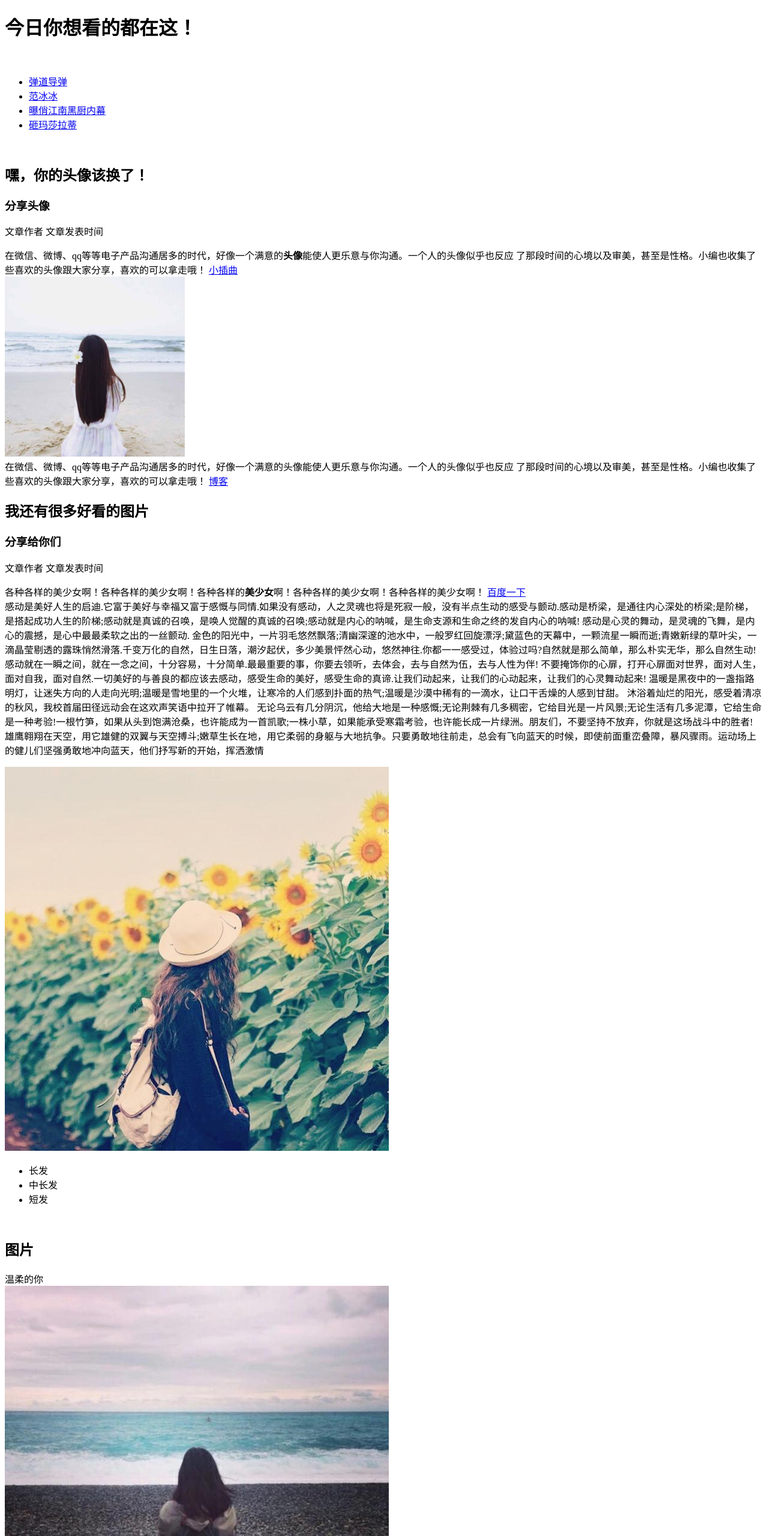
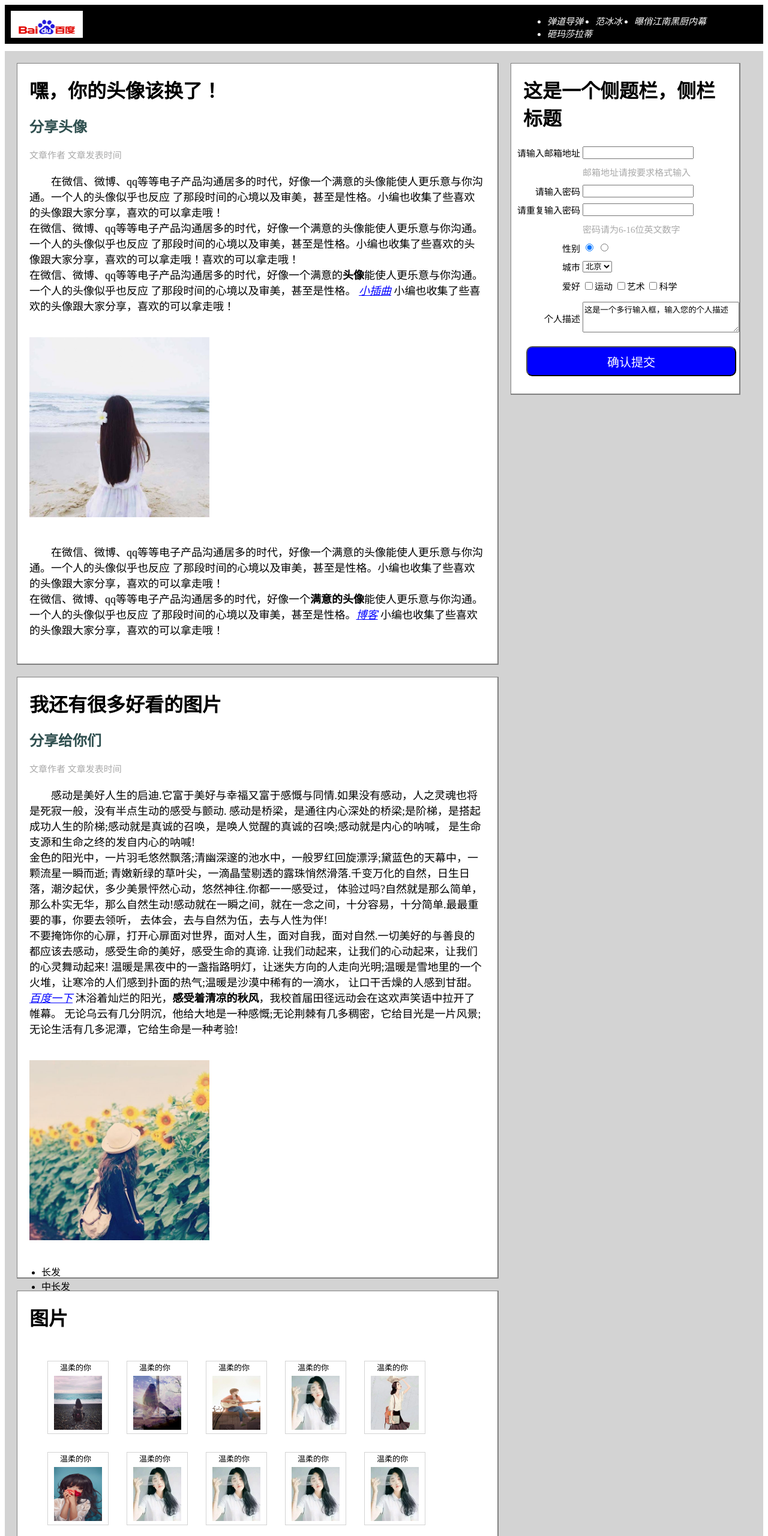
Before and after one commit to liuqingqingqing/webpage, a plain HTML site: page index.html in a window 1280 px wide. Shown: the top 2560 px of the page at 60% size. Drawn offline with Linux system fonts and the light colour scheme.

Commit message:
增加css

```diff
--- /dev/null
+++ b/demo.css
@@ -0,0 +1,205 @@
+.s1{
+    background-color: black;
+    height: 65px;
+    margin: 0px;
+    padding: 0px;
+
+}
+.s1 img{
+    width:120px;
+    height:45px;
+    margin-top:10px;
+    margin-left: 10px;
+}
+.s12{
+    float:right;
+}
+.faceul{
+    width:380px;
+    height: 45px;
+}
+.faceul li{
+    float: left;
+    margin-left: 20px;
+    color: white;
+}
+.faceul li a{
+    color: white;
+    font-size: 15px;
+    text-decoration: none;
+    font-style: italic;
+}
+.main{
+    background-color: lightgray;
+    width: 100%;
+    height: 100%;
+    float: left;
+    margin: 0px;
+    padding: 0px;
+}
+.s2{
+    border-left:1px solid gray;
+    border-top:1px solid gray;
+    border-right: 2px solid gray;
+    border-bottom: 2px solid gray;
+    background-color: white;
+    width:800px;
+    height:1000px;
+    float:left;
+    margin-left: 20px ;
+    margin-top: 20px;
+
+}
+.s3{
+    border:1px solid red;
+    width:380px;
+    height:550px;
+    float:left;
+    border-left:1px solid gray;
+    border-top:1px solid gray;
+    border-right: 2px solid gray;
+    border-bottom: 2px solid gray;
+    background-color: white;
+    margin-left: 20px ;
+    margin-top: 20px;
+}
+.s3 table{
+    width: 400px;
+    height: 400px;
+    cellpadding:10px;
+    font-family: "Adobe 黑体 Std R";
+    font-size: 15px;
+}
+.s3 span{
+    margin: 0px;
+}
+.s4{
+    border:1px solid red;
+    width:800px;
+    height:1000px;
+    float:left;
+    border-left:1px solid gray;
+    border-top:1px solid gray;
+    border-right: 2px solid gray;
+    border-bottom: 2px solid gray;
+    background-color: white;
+    margin-left: 20px ;
+    margin-top: 20px;
+}
+img{
+    width:300px;
+    height: 300px;
+    margin: 20px 20px;
+}
+.s5{
+    width:800px;
+    height:500px;
+    float:left;
+    border-left:1px solid gray;
+    border-top:1px solid gray;
+    border-right: 2px solid gray;
+    border-bottom: 2px solid gray;
+    background-color: white;
+    margin-left: 20px ;
+    margin-top: 20px;
+}
+.faceul3{
+    width:700px;
+    height:350px;
+    margin-left: 20px;
+    padding: 0px;
+}
+.faceul3 li{
+    float: left;
+    border:1px solid lightgray;
+    list-style-type: none;
+    width:100px;
+    height: 120px;
+    margin-left: 30px;
+    margin-top:30px;
+
+}
+.faceul3 li img{
+    width: 80px;
+    height: 90px;
+    margin-left: 10px;
+    margin-top: 5px;
+}
+.faceul3 li span{
+    font-size: 13px;
+    color: black;
+    margin-left: 20px;
+    margin-top: 5px;
+
+}
+.s6{
+    border:1px solid red;
+    width:800px;
+    height:500px;
+    float:left;
+    border-left:1px solid gray;
+    border-top:1px solid gray;
+    border-right: 2px solid gray;
+    border-bottom: 2px solid gray;
+    background-color: white;
+    margin-left: 20px ;
+    margin-top: 20px;
+}
+.faceol{
+    font-weight: bold;
+    margin-top:20px;
+    margin-left: 50px;
+}
+.s61{
+    width:750px;
+    height:300px;
+    margin:auto;
+}
+.s61 table{
+    width:750px;
+    height:200px;
+    margin:auto;
+}
+.s61 table th{
+    background-color:black;
+    color: white;
+}
+.s61 table tr{
+    font-weight: bold;
+    font-size: 15px;
+}
+.s7{
+    background-color: black;
+    width: 100%;
+    height: 80px;
+    float:left;
+    margin-top: 20px;
+}
+.s7 span{
+    margin-left: 50%;
+    position: absolute;
+    color: white;
+}
+
+p{
+    text-indent: 2em;
+    font-family: 新宋体;
+    font-size: 18px;
+    margin: 20px 20px;
+}
+span{
+    font-size: 15px;
+    color: darkgrey;
+    margin: 20px 20px;
+}
+h1{
+    margin: 20px 20px;
+}
+h2{
+    color: darkslategrey;
+    margin: 20px 20px;
+}
+a{
+    font-style: italic;
+    color: blue;
+}
--- a/index.html
+++ b/index.html
@@ -3,11 +3,13 @@
 <head>
     <meta charset="UTF-8">
     <title>今日头条：你最关注的事</title>
+    <link href="demo.css" type="text/css" rel="stylesheet">
 </head>
 <body>
-<h1>今日你想看的都在这！</h1>
-<br>
-<ul>
+<div class="s1">
+    <img src="image/baidu.png">
+    <div class="s12">
+        <ul class="faceul">
             <li>
                 <a href="http://www.toutiao.com/search/?keyword=%E5%BC%B9%E9%81%93%E5%AF%BC%E5%BC%B9">弹道导弹</a>
             </li>
@@ -21,51 +23,112 @@
                 <a href="http://www.toutiao.com/search/?keyword=%E6%AF%8D%E4%BA%B2%E6%80%92%E7%A0%B8%E7%8E%9B%E8%8E%8E%E6%8B%89%E8%92%82">砸玛莎拉蒂</a>
             </li>
         </ul>
-<br>
-    <h2>
-        嘿，你的头像该换了！
-</h2>
-<h3>
-    分享头像
-</h3>
+    </div>
+</div>
+<div class="main">
+<div class="s2">
+    <h1>嘿，你的头像该换了！</h1>
+    <h2>分享头像</h2>
     <span>
     文章作者&nbsp;文章发表时间
     </span>
     <br>
     <p>
+        在微信、微博、qq等等电子产品沟通居多的时代，好像一个满意的头像能使人更乐意与你沟通。一个人的头像似乎也反应
+        了那段时间的心境以及审美，甚至是性格。小编也收集了些喜欢的头像跟大家分享，喜欢的可以拿走哦！<br>
+    在微信、微博、qq等等电子产品沟通居多的时代，好像一个满意的头像能使人更乐意与你沟通。一个人的头像似乎也反应
+    了那段时间的心境以及审美，甚至是性格。小编也收集了些喜欢的头像跟大家分享，喜欢的可以拿走哦！喜欢的可以拿走哦！<br>
     在微信、微博、qq等等电子产品沟通居多的时代，好像一个满意的<b>头像</b>能使人更乐意与你沟通。一个人的头像似乎也反应
-    了那段时间的心境以及审美，甚至是性格。小编也收集了些喜欢的头像跟大家分享，喜欢的可以拿走哦！
-    <a href="http://blog.csdn.net/u010733679/article/details/51939469">小插曲
-    </a><br>
-    <img src="image/1.jpg" width="300px" height="300px" title="美丽的背影">
-    <br>
-    在微信、微博、qq等等电子产品沟通居多的时代，好像一个满意的头像能使人更乐意与你沟通。一个人的头像似乎也反应
-    了那段时间的心境以及审美，甚至是性格。小编也收集了些喜欢的头像跟大家分享，喜欢的可以拿走哦！
-    <a href="http://blog.csdn.net/u013608402/article/details/51275486" title="学习" target="_blank">博客</a>
+        了那段时间的心境以及审美，甚至是性格。 <a href="http://blog.csdn.net/u010733679/article/details/51939469">小插曲</a>
+        小编也收集了些喜欢的头像跟大家分享，喜欢的可以拿走哦！
     </p>
+        <img src="image/1.jpg" title="美丽的背影">
+    <p>在微信、微博、qq等等电子产品沟通居多的时代，好像一个满意的头像能使人更乐意与你沟通。一个人的头像似乎也反应
+        了那段时间的心境以及审美，甚至是性格。小编也收集了些喜欢的头像跟大家分享，喜欢的可以拿走哦！<br>
+    在微信、微博、qq等等电子产品沟通居多的时代，好像一个<b>满意的头像</b>能使人更乐意与你沟通。一个人的头像似乎也反应
+        了那段时间的心境以及审美，甚至是性格。<a href="http://blog.csdn.net/u013608402/article/details/51275486" title="学习" target="_blank">博客</a>
+        小编也收集了些喜欢的头像跟大家分享，喜欢的可以拿走哦！</p>
+</div>
+<div class="s3">
+    <h1>
+        这是一个侧题栏，侧栏标题
+    </h1>
+    <table >
+        <tr>
+            <td align="right">请输入邮箱地址</td><td align="left"><input type="text"  name="username"  value="" /></td>
+        </tr>
+        <tr>
+            <td></td><td align="left" ><span>邮箱地址请按要求格式输入</span></td>
+        </tr>
+        <tr>
+            <td align="right">请输入密码</td><td align="left"><input type="password"  name="pass"  value="" /></td>
+        </tr>
+        <tr>
+            <td align="right">请重复输入密码</td><td align="left"><input type="password"  name="pass" value="" /></td>
+        </tr>
+        <tr>
+            <td></td><td align="left"><span>密码请为6-16位英文数字</span></td>
+        </tr>
+        <tr>
+            <td align="right">性别</td><td align="left"><input  type="radio" name="gender" value="男" checked>
+            <input type="radio" name="gender" value="女" ></td>
+        </tr>
+        <tr>
+            <td align="right">城市</td>
+            <td align="left"> <select>
+            <option value="北京">北京</option>
+            <option value="上海">上海</option>
+            <option value="广州">广州</option>
+            <option value="天津">天津</option>
+               </select>
+           </td>
+        </tr>
+        <tr>
+            <td align="right">爱好</td>
+            <td align="left">
+                <input type="checkbox" name="h" value="运动">运动
+                <input type="checkbox" name="h" value="艺术">艺术
+                <input type="checkbox" name="h" value="科学">科学
+           </td>
+        </tr>
+        <tr>
+            <td align="right">个人描述</td>
+            <td align="left"><textarea cols="30" rows="3" >这是一个多行输入框，输入您的个人描述</textarea></td>
+        </tr>
+        <tr>
+            <td colspan="2" align="center"><input style="background-color: blue;width:350px;height:50px;
+            border-radius: 10px;color:white;font-size: 20px;
+            " type="submit" value="确认提交" name="submit"></td>
+        </tr>
+    </table>
+</div>
+<div class="s4">
+    <h1>
+        我还有很多好看的图片
+    </h1>
     <h2>
-    我还有很多好看的图片
+        分享给你们
     </h2>
-<h3>
-    分享给你们
-</h3>
     <span>
     文章作者&nbsp;文章发表时间
     </span>
     <p>
-    各种各样的美少女啊！各种各样的美少女啊！各种各样的<strong>美少女</strong>啊！各种各样的美少女啊！各种各样的美少女啊！
-    <a href="http://www.baidu.com">百度一下</a>
-    <br>
-    感动是美好人生的启迪.它富于美好与幸福又富于感慨与同情.如果没有感动，人之灵魂也将是死寂一般，没有半点生动的感受与颤动.感动是桥梁，是通往内心深处的桥梁;是阶梯，是搭起成功人生的阶梯;感动就是真诚的召唤，是唤人觉醒的真诚的召唤;感动就是内心的呐喊，是生命支源和生命之终的发自内心的呐喊!
-    感动是心灵的舞动，是灵魂的飞舞，是内心的震撼，是心中最最柔软之出的一丝颤动.
-    金色的阳光中，一片羽毛悠然飘落;清幽深邃的池水中，一般罗红回旋漂浮;黛蓝色的天幕中，一颗流星一瞬而逝;青嫩新绿的草叶尖，一滴晶莹剔透的露珠悄然滑落.千变万化的自然，日生日落，潮汐起伏，多少美景怦然心动，悠然神往.你都一一感受过，体验过吗?自然就是那么简单，那么朴实无华，那么自然生动!感动就在一瞬之间，就在一念之间，十分容易，十分简单.最最重要的事，你要去领听，去体会，去与自然为伍，去与人性为伴!
-    不要掩饰你的心扉，打开心扉面对世界，面对人生，面对自我，面对自然.一切美好的与善良的都应该去感动，感受生命的美好，感受生命的真谛.让我们动起来，让我们的心动起来，让我们的心灵舞动起来!
-    温暖是黑夜中的一盏指路明灯，让迷失方向的人走向光明;温暖是雪地里的一个火堆，让寒冷的人们感到扑面的热气;温暖是沙漠中稀有的一滴水，让口干舌燥的人感到甘甜。
-    沐浴着灿烂的阳光，感受着清凉的秋风，我校首届田径远动会在这欢声笑语中拉开了帷幕。
-    无论乌云有几分阴沉，他给大地是一种感慨;无论荆棘有几多稠密，它给目光是一片风景;无论生活有几多泥潭，它给生命是一种考验!一根竹笋，如果从头到饱满沧桑，也许能成为一首凯歌;一株小草，如果能承受寒霜考验，也许能长成一片绿洲。朋友们，不要坚持不放弃，你就是这场战斗中的胜者!
-    雄鹰翱翔在天空，用它雄健的双翼与天空搏斗;嫩草生长在地，用它柔弱的身躯与大地抗争。只要勇敢地往前走，总会有飞向蓝天的时候，即使前面重峦叠障，暴风骤雨。运动场上的健儿们坚强勇敢地冲向蓝天，他们抒写新的开始，挥洒激情
+        感动是美好人生的启迪.它富于美好与幸福又富于感慨与同情.如果没有感动，人之灵魂也将是死寂一般，没有半点生动的感受与颤动.
+        感动是桥梁，是通往内心深处的桥梁;是阶梯，是搭起成功人生的阶梯;感动就是真诚的召唤，是唤人觉醒的真诚的召唤;感动就是内心的呐喊，
+        是生命支源和生命之终的发自内心的呐喊!<br>
+        金色的阳光中，一片羽毛悠然飘落;清幽深邃的池水中，一般罗红回旋漂浮;黛蓝色的天幕中，一颗流星一瞬而逝;
+        青嫩新绿的草叶尖，一滴晶莹剔透的露珠悄然滑落.千变万化的自然，日生日落，潮汐起伏，多少美景怦然心动，悠然神往.你都一一感受过，
+        体验过吗?自然就是那么简单，那么朴实无华，那么自然生动!感动就在一瞬之间，就在一念之间，十分容易，十分简单.最最重要的事，你要去领听，
+        去体会，去与自然为伍，去与人性为伴!<br>
+        不要掩饰你的心扉，打开心扉面对世界，面对人生，面对自我，面对自然.一切美好的与善良的都应该去感动，感受生命的美好，感受生命的真谛.
+        让我们动起来，让我们的心动起来，让我们的心灵舞动起来!
+        温暖是黑夜中的一盏指路明灯，让迷失方向的人走向光明;温暖是雪地里的一个火堆，让寒冷的人们感到扑面的热气;温暖是沙漠中稀有的一滴水，
+        让口干舌燥的人感到甘甜。<a href="http://www.baidu.com">百度一下</a>
+        沐浴着灿烂的阳光，<b>感受着清凉的秋风</b>，我校首届田径远动会在这欢声笑语中拉开了帷幕。
+        无论乌云有几分阴沉，他给大地是一种感慨;无论荆棘有几多稠密，它给目光是一片风景;无论生活有几多泥潭，它给生命是一种考验!
     </p>
     <img src="image/2.jpg" title="温柔的你">
+    <div>
         <ul>
             <li>
                 长发
@@ -77,32 +140,58 @@
                 短发
             </li>
         </ul>
-<br>
-<h2>图片</h2>
+    </div>
+
+</div>
+<div class="s5">
+    <h1>图片</h1>
+    <ul class="faceul3">
+        <li>
             <span>温柔的你</span>
-<br>
             <img src="image/3.jpg" title="温柔的你">
-<br>
+        </li>
+        <li>
             <span>温柔的你</span>
-<br>
             <img src="image/4.jpg" title="温柔的你">
-<br>
+        </li>
+        <li>
             <span>温柔的你</span>
-<br>
             <img src="image/5.jpg" title="温柔的你">
-<br>
+        </li>
+        <li>
             <span>温柔的你</span>
-<br>
             <img src="image/6.jpg" title="温柔的你">
-<br>
+        </li>
+        <li>
             <span>温柔的你</span>
-<br>
             <img src="image/7.jpg" title="温柔的你">
-<br>
+        </li>
+        <li>
             <span>温柔的你</span>
-<br>
             <img src="image/8.jpg" title="温柔的你">
-<br>
+        </li>
+        <li>
+            <span>温柔的你</span>
+            <img src="image/6.jpg" title="温柔的你">
+        </li>
+        <li>
+            <span>温柔的你</span>
+            <img src="image/6.jpg" title="温柔的你">
+        </li>
+        <li>
+            <span>温柔的你</span>
+            <img src="image/6.jpg" title="温柔的你">
+        </li>
+        <li>
+            <span>温柔的你</span>
+            <img src="image/6.jpg" title="温柔的你">
+        </li>
+
+    </ul>
+
+</div>
+
+<div class="s6">
     <h1>
         鸡汤来一碗
     </h1>
@@ -111,7 +200,7 @@
     </h2>
     <span>文章作者&nbsp;发表时间</span>
     <br>
-<ol>
+    <ol class="faceol">
         <li>
             作者1
         </li>
@@ -122,10 +211,10 @@
             作者3
         </li>
     </ol>
-<div>
-    <table border="1px">
+    <div class="s61">
+        <table cellspacing="0">
             <tbody>
-        <tr>
+            <tr align="left">
                 <th>表头</th>
                 <th>表头</th>
                 <th>表头</th>
@@ -151,7 +240,8 @@
                 <td>
                     <a href="#">操作</a>
                 </td>
-        </tr>       <tr>
+            </tr>
+            <tr>
                 <td>
                     表内容单元格
                 </td>
@@ -161,7 +251,8 @@
                 <td>
                     <a href="#">操作</a>
                 </td>
-        </tr>       <tr>
+            </tr>
+            <tr>
                 <td>
                     表内容单元格
                 </td>
@@ -171,8 +262,9 @@
                 <td>
                     <a href="#">操作</a>
                 </td>
-        </tr>       <tr>
-            <td>
+            </tr>
+            <tr bgcolor="gray">
+                <td  >
                     总计
                 </td>
                 <td colspan="2">
@@ -182,48 +274,12 @@
             </tbody>
         </table>
     </div>
-<div>
-    <h1>
-        侧栏标题
-    </h1>
-    <h2>
-        请注册
-    </h2>
-    <form method="post" action="ok.html">
-        <label for="username">请输入邮箱地址：</label>
-        <input type="text"  name="username" id="username" value="" />
-        <br>
-        <br>
-        邮箱地址请按要求格式输入
-        <br>
-        <br>
-        <label for="pass">请输入密码:</label>
-        <input type="password"  name="pass" id="pass" value="" />&nbsp;&nbsp;
-        <label for="pass">请重复输入密码:</label>
-        <input type="password"  name="pass" id="pass2" value="" />
-        <br>
-        <br>
-        密码请为6-16为英文字母
-        <br>
-        <br><br>
-        性别：<input type="radio" name="gender" value="男" checked>
-        <input type="radio" name="gender" value="女" >
-        城市：
-        <select>
-        <option value="北京">北京</option>
-        <option value="上海">上海</option>
-        <option value="广州">广州</option>
-        <option value="天津">天津</option>
-    </select>
-        爱好：<input type="checkbox" name="h" value="运动">运动
-        <input type="checkbox" name="h" value="艺术">艺术
-        <input type="checkbox" name="h" value="科学">科学
-        个人描述：<textarea cols="30" rows="3" >这是一个多行输入框，输入您的个人描述</textarea>
-        <input type="submit" value="确认提交" name="submit">
-    </form>
 </div>
-<footer>
-    版权所有 ©️
-</footer>
+    <div class="s7">
+        <span>版权所有 ©️</span>
+    </div>
+</div>
+
+
 </body>
 </html>
```
Also changed, not shown: image/baidu.png (added), 1 other file. Lines whose indentation alone changed are shown as unchanged.
